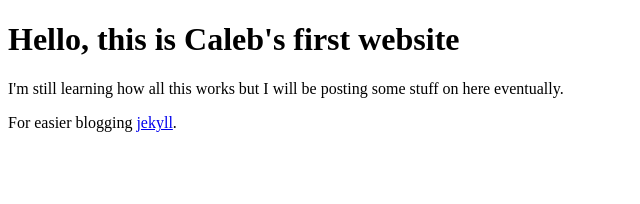
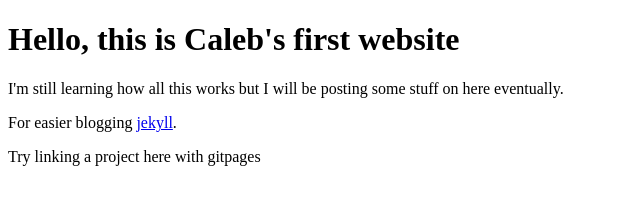
Before and after one commit to CalebRenfrow/CalebRenfrow.github.io, a plain HTML site: page index.html in a window 1280 px wide. Shown: the whole page, without its empty margins (0-640 px from the left). Drawn offline with Linux system fonts and the light colour scheme.

Commit message:
added reminder to post a project link

```diff
--- a/index.html
+++ b/index.html
@@ -4,5 +4,7 @@
 <h1>Hello, this is Caleb's first website</h1>
 <p>I'm still learning how all this works but I will be posting some stuff on here eventually.</p>
 <p> For easier blogging <a href="https://jekyllrb.com/docs/quickstart/">jekyll</a>.</p>
+<p>Try linking a project here with gitpages</p>
+
 </body>
 </html>
```
